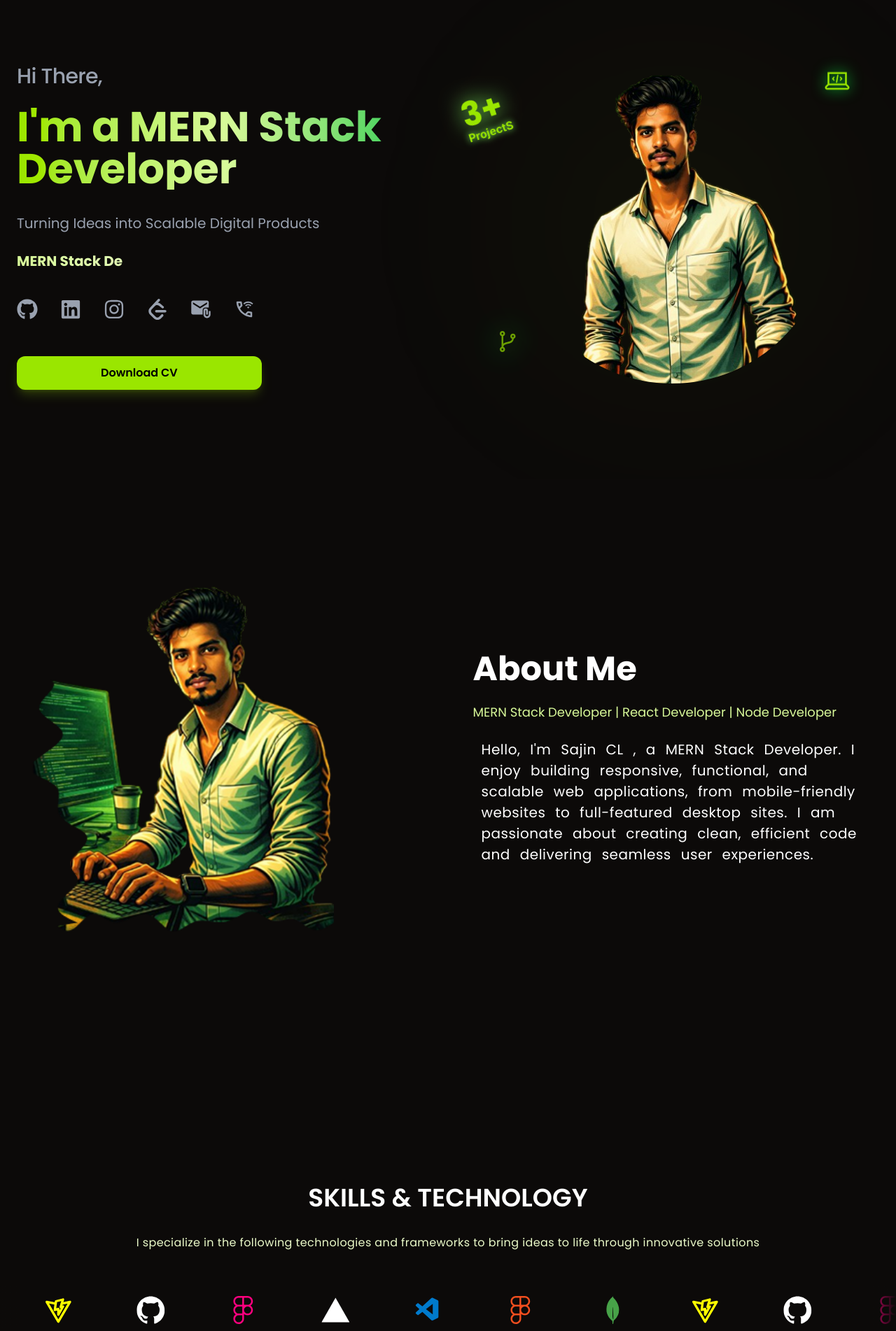
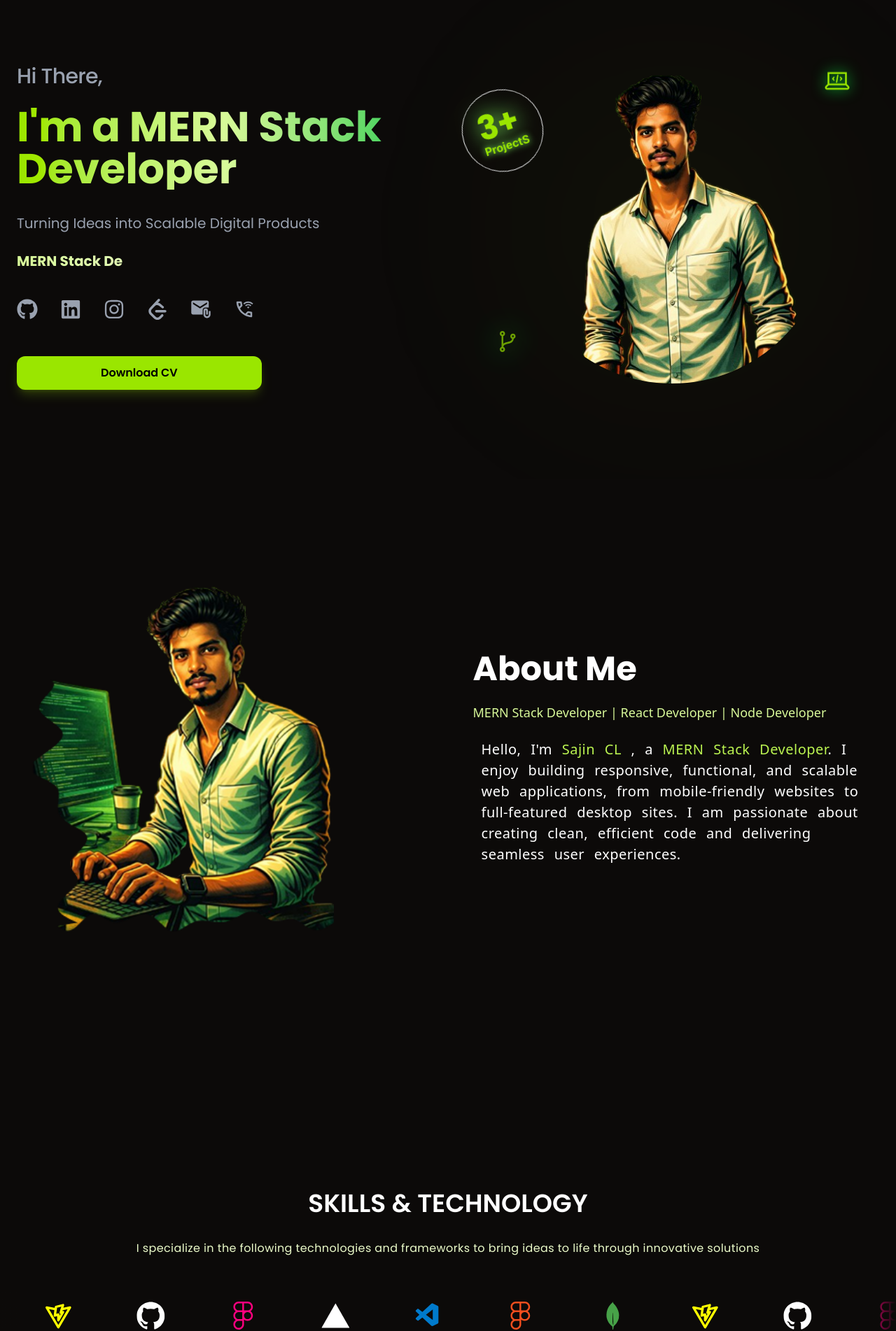
Before and after one commit to sajin-cl/Sajin-Porfolio, a React (Vite) app in the folder Sajin_Portfolio/: page / in a window 1280 px wide. Shown: the part 180-2082 px from the top of the page at 70% size. Built offline with nearby package versions, Linux system fonts and the light colour scheme.

Commit message:
ui update : hero ,about,skill

```diff
--- a/Sajin_Portfolio/src/components/About.jsx
+++ b/Sajin_Portfolio/src/components/About.jsx
@@ -22,15 +22,15 @@ const About = () => {
             About Me
           </motion.h1>
           <motion.h6
-            className="h6 text-lime-200 py-3"
+            className="h6 text-lime-200 py-3 font-sans"
             initial={{ x: 50, opacity: 0 }} whileInView={{ x: 0, opacity: 1, transition: { duration: 0.5 } }} viewport={{ once: true }}
           >MERN Stack Developer | React Developer | Node Developer
           </motion.h6>
           <motion.p
-            className="text-white text-xl leading-normal tracking-wide p-3 [word-spacing:0.25rem] md:[word-spacing:0.5rem]"
+            className="text-white text-xl leading-normal tracking-wide p-3 [word-spacing:0.25rem] md:[word-spacing:0.5rem] font-sans"
              initial={{ y: 50, opacity: 0 }} whileInView={{ y: 0, opacity: 1, transition: { duration: 0.6 } }} viewport={{ once: true }}
           >
-            Hello, I'm Sajin CL , a MERN Stack Developer. I enjoy building responsive, functional, and scalable web applications, from mobile-friendly websites to full-featured desktop sites. I am passionate about creating clean, efficient code and delivering seamless user experiences.
+            Hello, I'm <span className="text-lime-300">Sajin CL</span> , a <span className="text-lime-300"> MERN Stack Developer</span>. I enjoy building responsive, functional, and scalable web applications, from mobile-friendly websites to full-featured desktop sites. I am passionate about creating clean, efficient code and delivering seamless user experiences.
           </motion.p>
         </div>
 
--- a/Sajin_Portfolio/src/components/Hero.jsx
+++ b/Sajin_Portfolio/src/components/Hero.jsx
@@ -28,10 +28,10 @@ const Hero = () => {
           <motion.div
             drag
             dragConstraints={{ left: 0, right: 0, bottom: 0, top: 0 }}
-            className="absolute top-10 left-0 -rotate-18 text-lime-400 font-bold animate-bounce"
+            className="absolute top-10 left-0 -rotate-18 text-lime-400 font-bold animate-bounce border border-gray-100 p-6 rounded-full"
 
           >
-            <h2 className="text-4xl md:text-5xl drop-shadow-[0_0_15px_#84ff65]">
+            <h2 className="text-4xl md:text-5xl drop-shadow-[0_0_15px_#84ff65] font-bold">
               3+
             </h2>
             <p className="text-md drop-shadow-[0_0_5px_#84ff65] -mt-1" style={{ fontFamily: "Inter" }}>
--- a/Sajin_Portfolio/src/components/ScrollView.jsx
+++ b/Sajin_Portfolio/src/components/ScrollView.jsx
@@ -18,10 +18,10 @@ const ScrollRow = ({ items, reverse = false, duration = 15 }) => (
           return (
             <div
               key={`${idx}-${i}`}
-              className="flex flex-col items-center justify-center min-w-[100px]"
+              className="flex flex-col items-center justify-center min-w-[100px] cursor-pointer hover:scale-110 transition-all duration-300"
             >
               <Icon size={40} color={item.color} />
-              <span className="mt-2 text-white">{item.name}</span>
+              <span className="mt-2 text-white  text-xs">{item.name}</span>
             </div>
           );
         })
```
